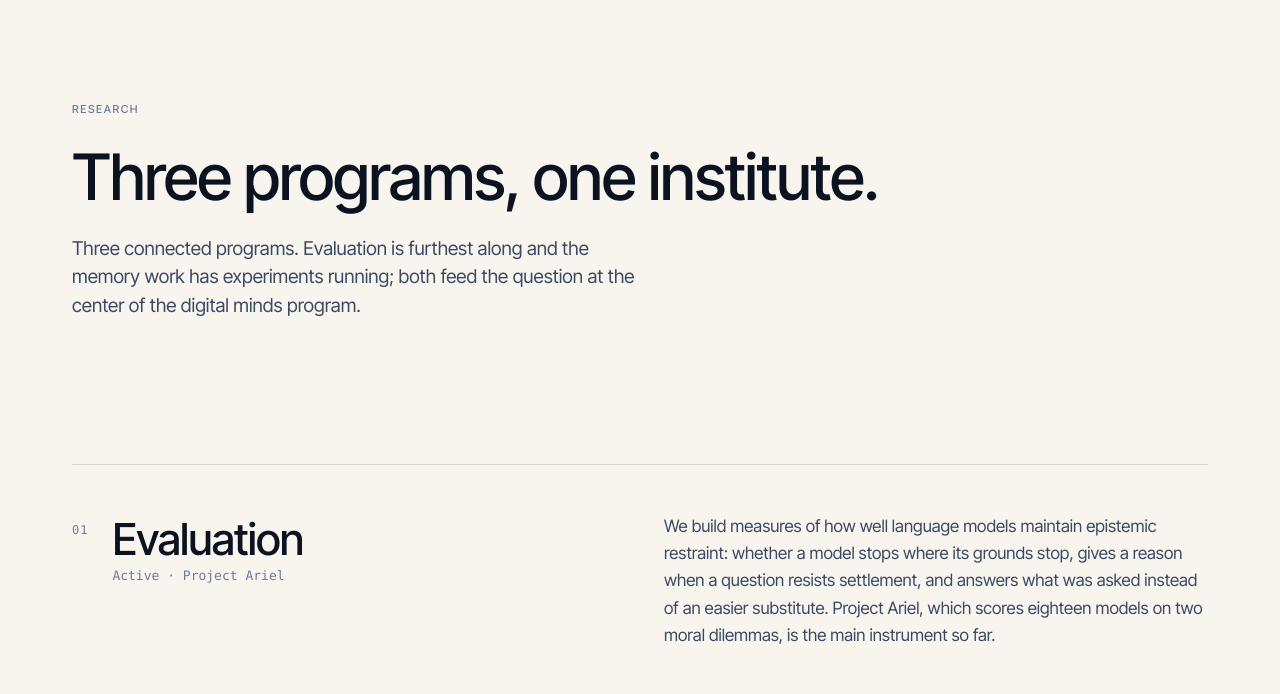
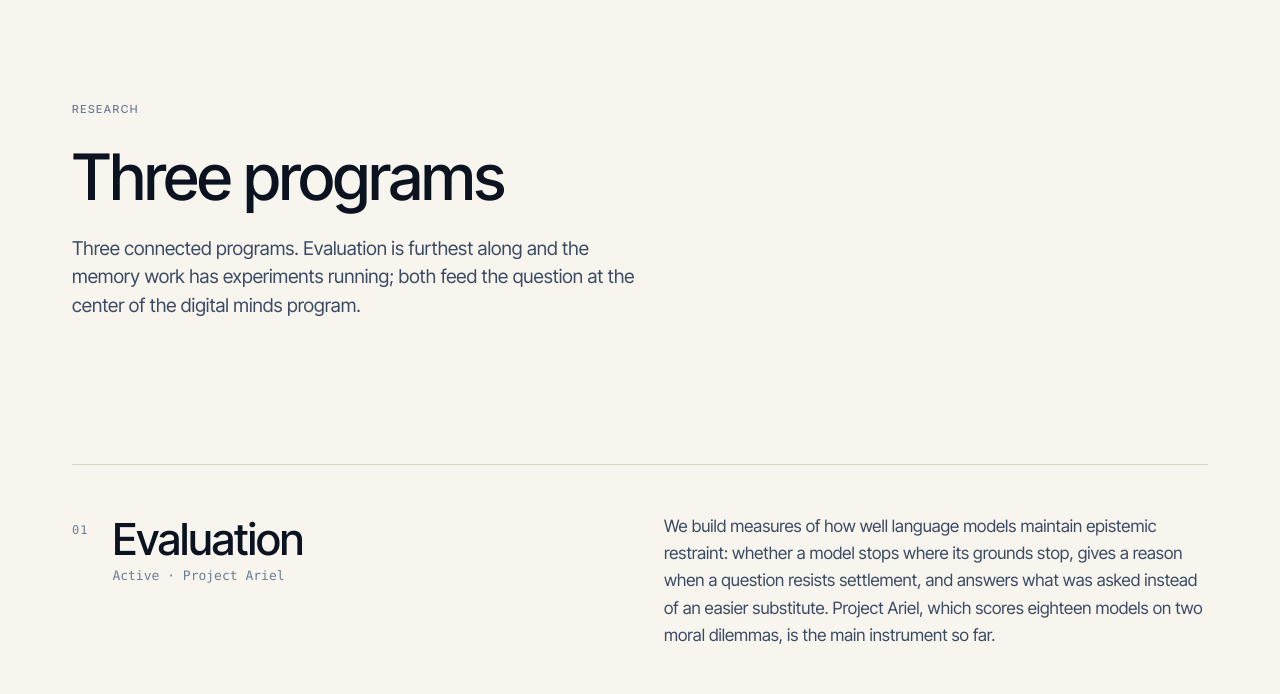
Before and after one commit to pvasholz/baile-site, a website: page research.html in a window 1280 px wide. Shown: the part 72-766 px from the top of the page. Drawn offline with Linux system fonts and the light colour scheme.

Commit message:
Update heading in research.html

```diff
--- a/research.html
+++ b/research.html
@@ -68,7 +68,7 @@
     <main class="br-main" id="main" tabindex="-1">
       <section class="br-hero br-hero-compact">
         <div class="br-eyebrow br-hero-eyebrow">Research</div>
-        <h1 class="br-h1">Three programs, one institute.</h1>
+        <h1 class="br-h1">Three programs</h1>
         <p class="br-lede">Three connected programs. Evaluation is furthest along and the memory work has experiments running; both feed the question at the center of the digital minds program.</p>
       </section>
       <section class="br-section">
```
